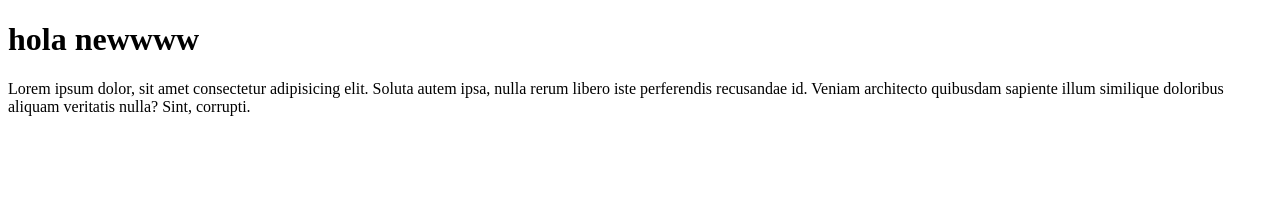
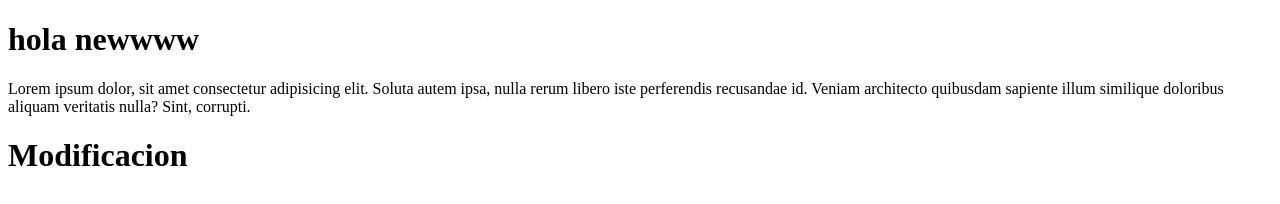
Before and after one commit to JonixL/Prieva-pag, a plain HTML site: page index.html in a window 1280 px wide. Drawn offline with Linux system fonts and the light colour scheme.

Commit message:
Agregamos un titulo
creamos un nuevo title

```diff
--- a/index.html
+++ b/index.html
@@ -11,5 +11,7 @@
 
     <p>Lorem ipsum dolor, sit amet consectetur adipisicing elit. Soluta autem ipsa, nulla rerum libero iste perferendis recusandae id. Veniam architecto quibusdam sapiente illum similique doloribus aliquam veritatis nulla? Sint, corrupti.</p>
 
+    <h1>Modificacion</h1>
+
 </body>
 </html>
```
